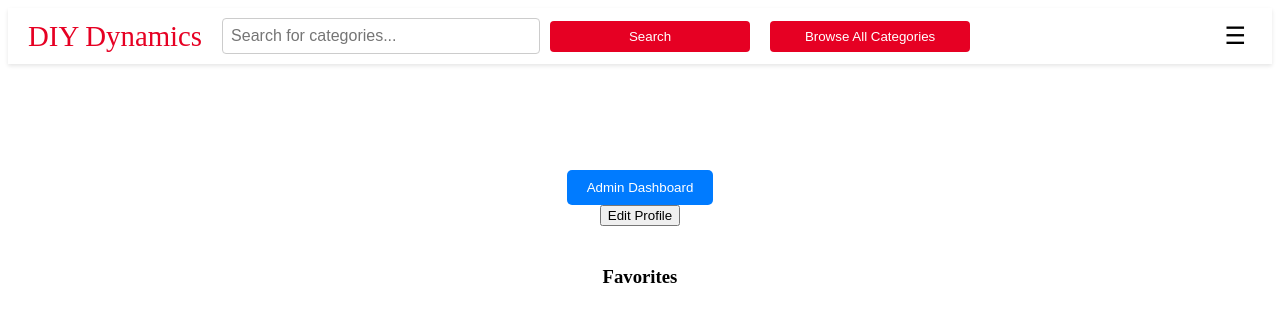
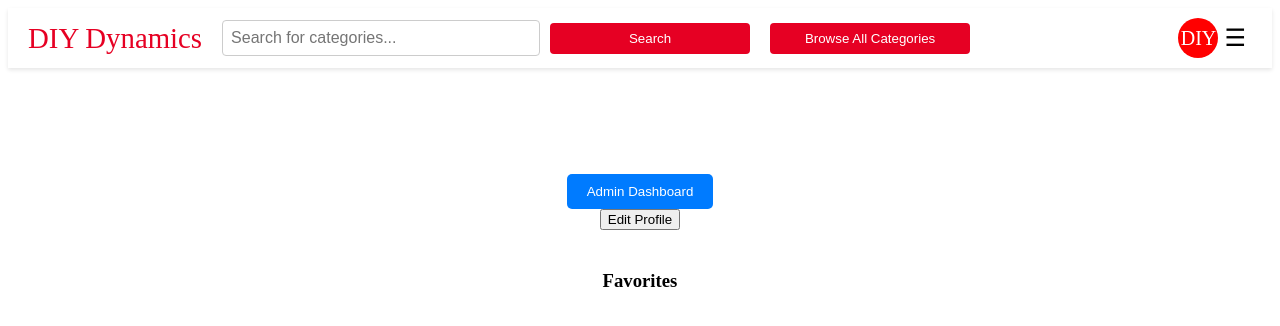
Before and after one commit to aholley112/diy_dynamics_client, an Angular app: page /profile in a window 1280 px wide. Shown: the top 326 px of the page. Built offline with nearby package versions, Linux system fonts and the light colour scheme; no server answers; sample sign-in values are in the browser's storage.

Commit message:
added default profile picture and symbols

```diff
--- a/src/app/shared/navbar/navbar.component.html
+++ b/src/app/shared/navbar/navbar.component.html
@@ -15,15 +15,29 @@
     <button class="browse-btn" (click)="goToCategories()">Browse All Categories</button>
   </div>
   <!-- User Controls for when user is logged in -->
-  <div *ngIf="authService.isLoggedIn()" class="user-controls" [class.showUserMenu]="showUserMenu">
-      <img *ngIf="userProfile && userProfile.profilePictureUrl"
-           [src]="userProfile.profilePictureUrl"
-           alt="Profile"
-           class="profile-icon"
-           (click)="goToProfile(); $event.stopPropagation();">
+  <div *ngIf="authService.isLoggedIn()" class="user-controls">
+    <div *ngIf="userProfile?.profilePictureUrl; else defaultProfile"
+         class="profile-icon"
+         (click)="goToProfile(); $event.stopPropagation();">
+      <img [src]="userProfile?.profilePictureUrl" alt="Profile">
+    </div>
+    <ng-template #defaultProfile>
+      <div class="profile-icon-default" (click)="goToProfile(); $event.stopPropagation();">DIY</div>
+    </ng-template>
            <button class="dropbtn" (click)="toggleUserMenu(); $event.stopPropagation();">☰</button>
     <div *ngIf="showUserMenu" class="user-menu">
-      <a (click)="logout()">Log Out</a>
+      <a (click)="goToProfile(); toggleUserMenu(); $event.stopPropagation();">
+        <span class="material-icons-outlined">account_circle</span>
+        Profile
+      </a>
+      <a (click)="goToSavedProjects(); toggleUserMenu(); $event.stopPropagation();">
+        <span class="material-icons-outlined">favorite</span>
+        Saved Projects
+      </a>
+      <a (click)="logout(); toggleUserMenu(); $event.stopPropagation();">
+        <span class="material-icons-outlined">logout</span>
+        Log Out
+      </a>
     </div>
   </div>
   <div *ngIf="!authService.isLoggedIn()" class="auth-controls">
--- a/src/app/shared/navbar/navbar.component.scss
+++ b/src/app/shared/navbar/navbar.component.scss
@@ -105,7 +105,21 @@
   width: 40px;
   height: 40px;
   object-fit: cover;
+  cursor: pointer;
 }
+.profile-icon-default {
+  display: inline-block;
+  width: 40px;
+  height: 40px;
+  background-color: red;
+  border-radius: 50%;
+  color: white;
+  font-size: 20px;
+  line-height: 40px;
+  text-align: center;
+  user-select: none;
+}
+
 
 .dropbtn {
   background: none;
@@ -121,9 +135,35 @@
   border: 1px solid #ccc;
   border-radius: 5px;
   z-index: 1000;
-  display: none;
+  display: flex;
+  flex-direction: column;
+  top: 60%;
+  min-width: 200px;
+  box-shadow: 0 4px 8px rgba(0, 0, 0, 0.1);
 }
 
 .user-controls.showUserMenu .user-menu {
-  display: block;
+  display: flex;
 }
+
+.user-menu a {
+  display: flex;
+  align-items: center;
+  padding: 12px 16px;
+  color: #333;
+  text-decoration: none;
+  border-bottom: 1px solid #ececec;
+}
+
+.user-menu a:last-of-type {
+  border-bottom: none;
+}
+
+.user-menu a:hover {
+  background-color: #f7f7f7;
+}
+
+.material-icons-outlined {
+  font-size: 24px;
+  margin-right: 10px;
+}
--- a/src/app/shared/navbar/navbar.component.ts
+++ b/src/app/shared/navbar/navbar.component.ts
@@ -84,4 +84,9 @@ export class NavigationBarComponent {
 toggleUserMenu(): void {
     this.showUserMenu = !this.showUserMenu;
 }
+
+goToSavedProjects(): void {
+  this.router.navigate(['/profile'], { queryParams: { tab: 'saved' } });
 }
+
+}
```
